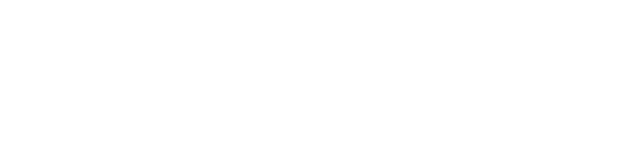
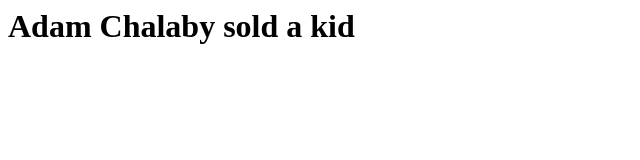
Before and after one commit to Schirde/Website, a plain HTML site: page index.html in a window 1280 px wide. Shown: the whole page, without its empty margins (0-640 px from the left). Drawn offline with Linux system fonts and the light colour scheme.

Commit message:
Update index.html

```diff
--- a/index.html
+++ b/index.html
@@ -1 +1,3 @@
 <title> Adam Chalaby sold a kid </title>
+
+<h1>Adam Chalaby sold a kid</h1>
```
